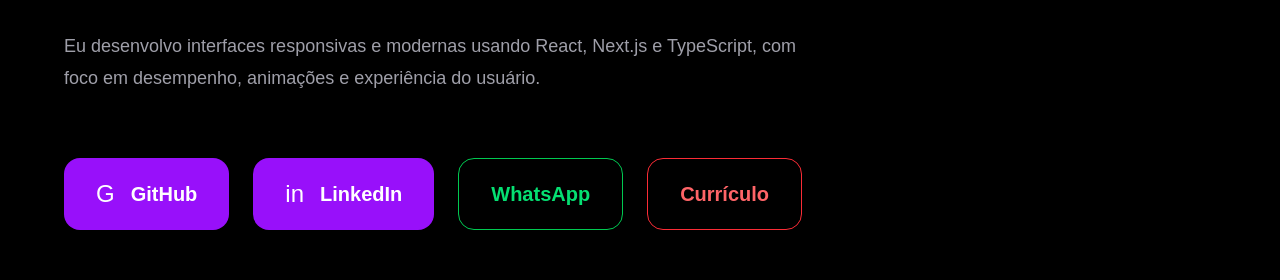
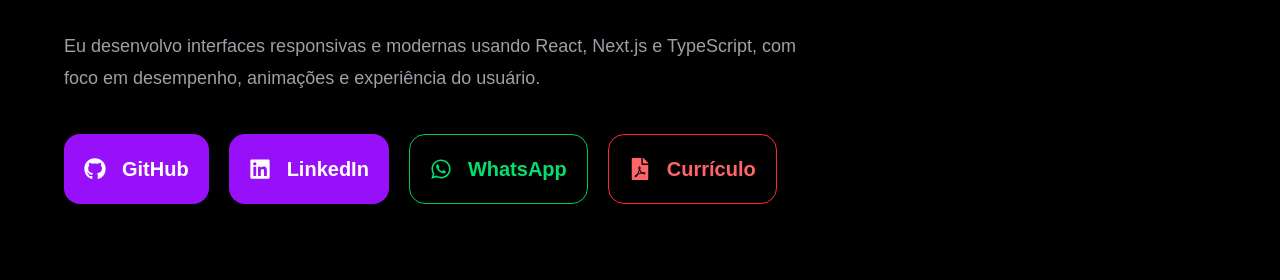
Before and after one commit to Bihh-Oliveira/Portfolio---Bihh-Dev, a Next.js app in the folder portfolio/: page / in a window 1280 px wide. Shown: the part 1160-1440 px from the top of the page. Built offline with nearby package versions, Linux system fonts and the light colour scheme.

Commit message:
style: Change to the About section style

```diff
--- a/portfolio/components/sections/about.tsx
+++ b/portfolio/components/sections/about.tsx
@@ -1,3 +1,10 @@
+import {
+    FaGithub,
+    FaLinkedin,
+    FaWhatsapp,
+    FaFilePdf,
+    } from "react-icons/fa";
+
     export default function About() {
     return (
         <section
@@ -7,6 +14,7 @@
             px-6"
         >
         <div className="max-w-6xl mx-auto">
+
             {/* texto */}
             <div>
             <p className="text-purple-400 mb-4">
@@ -43,8 +51,8 @@
             <div
             className="
                 flex flex-wrap
-                gap-6
-                mt-16"
+                gap-5
+                mt-10"
             >
             {/* github */}
             <a
@@ -54,18 +62,20 @@
                 className="
                 flex items-center gap-4
 
-                px-8 py-5
+                px-5 py-5
 
                 rounded-2xl
 
                 bg-purple-600
                 hover:bg-purple-500
 
-                transition"
+                transition
+                "
             >
-                <div className="text-2xl text-white">
-                G
-                </div>
+                <FaGithub
+                size={22}
+                className="text-white"
+                />
 
                 <span className="text-white font-semibold text-xl">
                 GitHub
@@ -80,17 +90,19 @@
                 className="
                 flex items-center gap-4
 
-                px-8 py-5
+                px-5 py-5
                 rounded-2xl
 
                 bg-purple-600
                 hover:bg-purple-500
 
-                transition"
+                transition
+                "
             >
-                <div className="text-2xl text-white">
-                in
-                </div>
+                <FaLinkedin
+                size={22}
+                className="text-white"
+                />
 
                 <span className="text-white font-semibold text-xl">
                 LinkedIn
@@ -105,14 +117,19 @@
                 className="
                 flex items-center gap-4
 
-                px-8 py-5
+                px-5 py-5
                 rounded-2xl
 
                 border border-green-500
                 hover:bg-green-500/10
 
-                transition"
+                transition
+                "
             >
+                <FaWhatsapp
+                size={22}
+                className="text-green-400"
+                />
 
                 <span className="text-green-400 font-semibold text-xl">
                 WhatsApp
@@ -126,16 +143,22 @@
                 className="
                 flex items-center gap-4
 
-              px-8 py-5
+                px-5 py-5
                 rounded-2xl
 
                 border border-red-500
-              text-red-400 font-semibold text-xl
+
+                text-red-400
+                font-semibold
+                text-xl
 
                 hover:bg-red-500/10
+
                 transition
                 "
             >
+                <FaFilePdf size={22} />
+
                 Currículo
             </a>
             </div>
--- a/portfolio/components/sections/hero.tsx
+++ b/portfolio/components/sections/hero.tsx
@@ -13,9 +13,9 @@
         {/* glow */}
         <div
             className="
-            absolute top-[-200px] left-1/2
+            absolute top-50 left-1/2
             -translate-x-1/2
-            w-[500px] h-[500px]
+            w-125 h-125
             bg-purple-500/20
             blur-3xl
             rounded-full
@@ -64,8 +64,8 @@
             <div
                 className="
                 relative
-                w-[320px]
-                h-[320px]
+                w-80
+                h-80
                 rounded-[40px]
                 border border-white/10
                 bg-zinc-900
```
Lines whose indentation alone changed are shown as unchanged.
